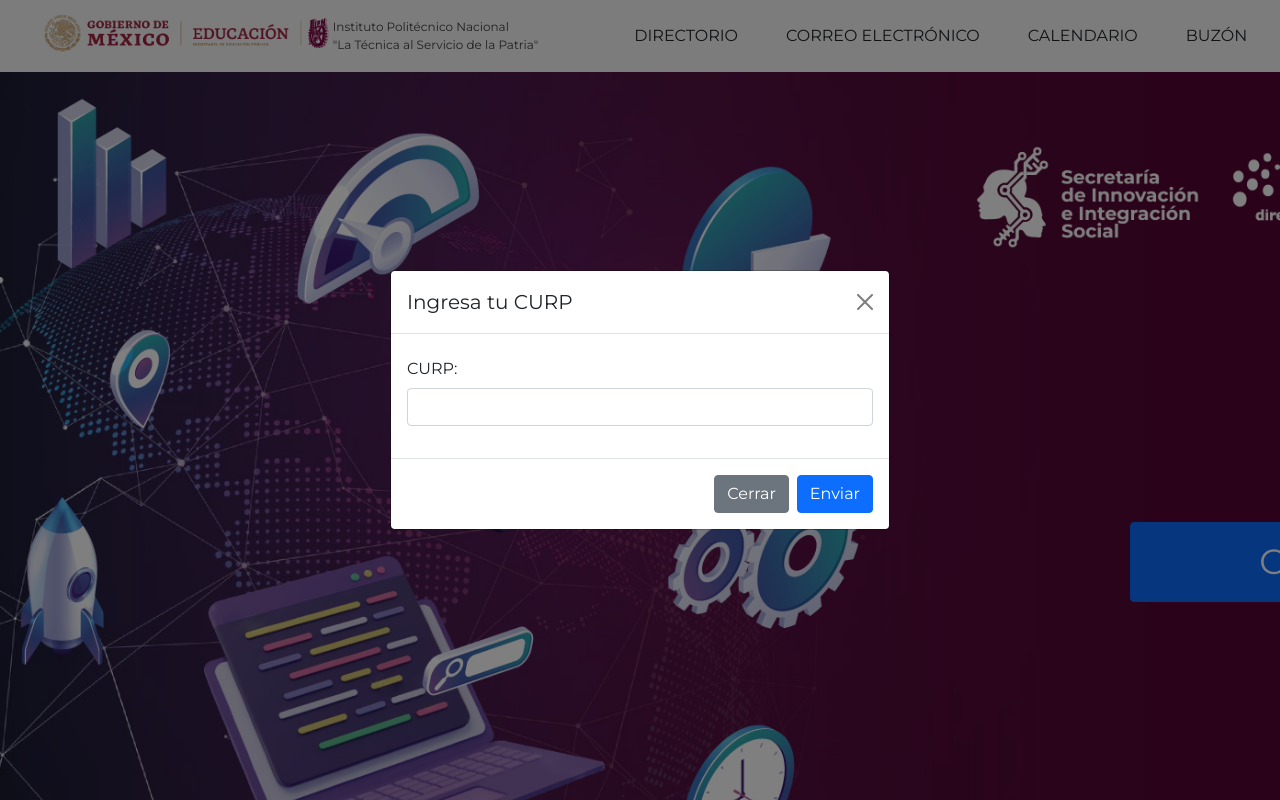
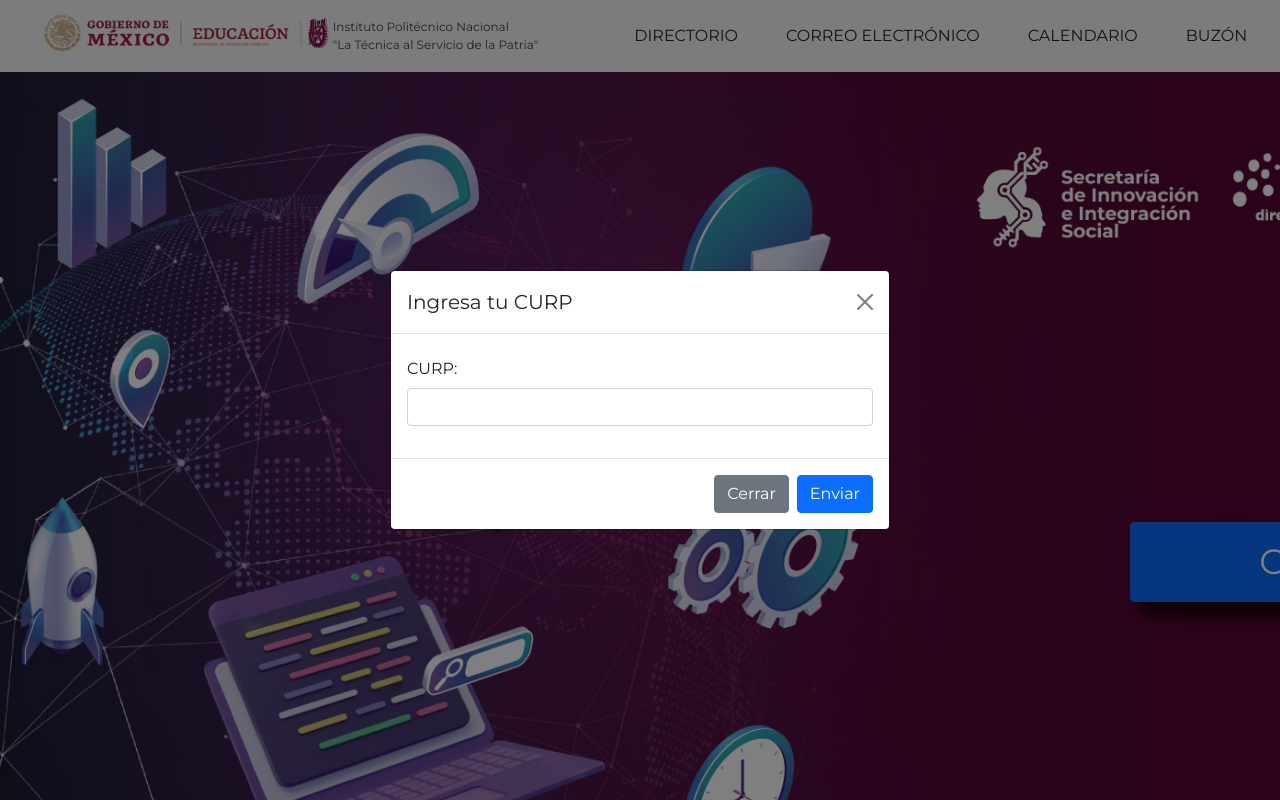
Before and after one commit to MIGUELAGC29/DESS, a Django app: page / in a window 1280 px wide. Run offline with Django 4.2, Linux system fonts and the light colour scheme; some libraries are stand-ins or nearby versions.

Commit message:
MG: se agrega sombras al boton

```diff
--- a/DESS_ENCUESTAS/static/css/mainStyles.css
+++ b/DESS_ENCUESTAS/static/css/mainStyles.css
@@ -19,4 +19,6 @@
     width: 600px;
     height: 80px;
     font-size: 35px;
+
+    box-shadow: 12px 12px 14px rgba(0, 0, 0, 0.885);
 }
```
